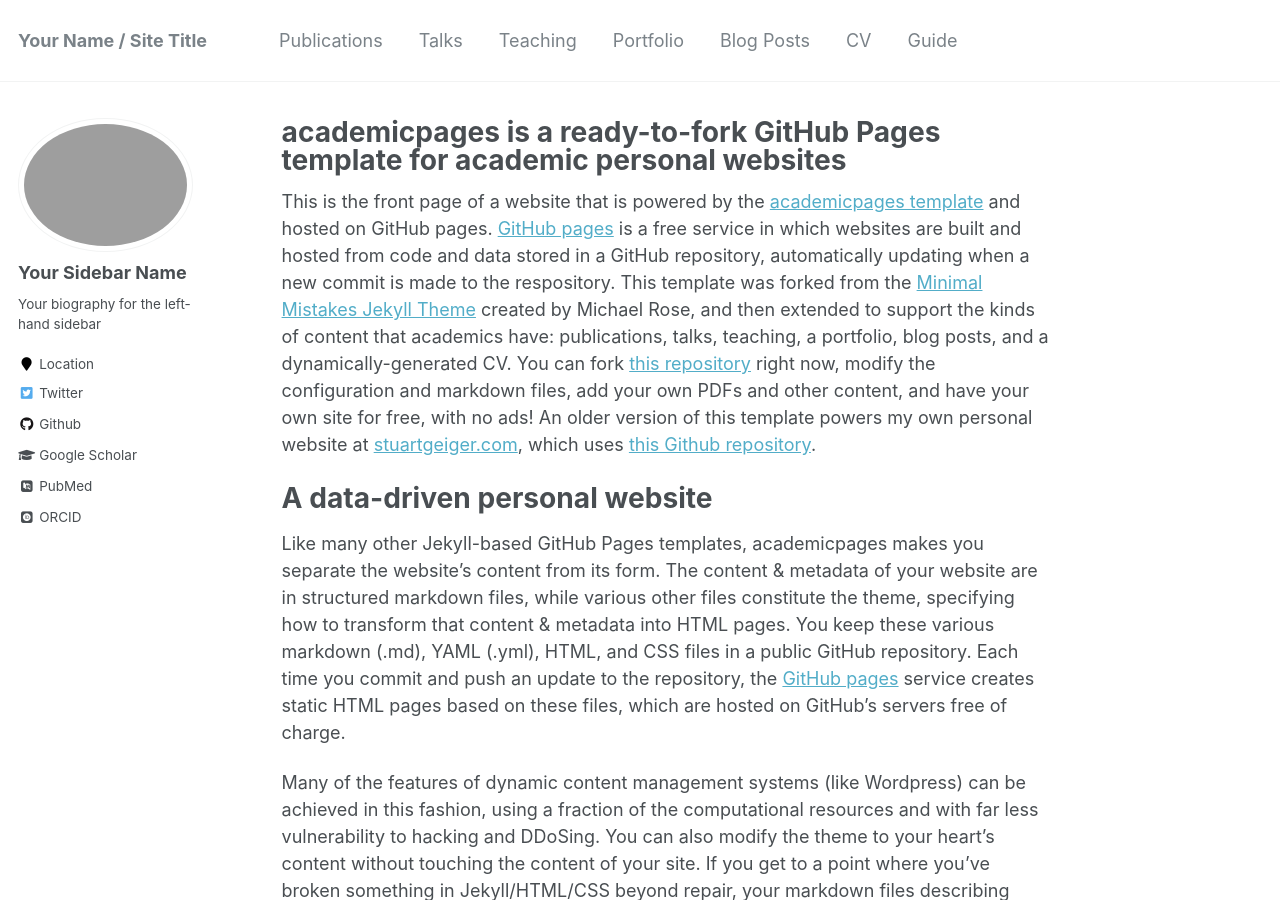
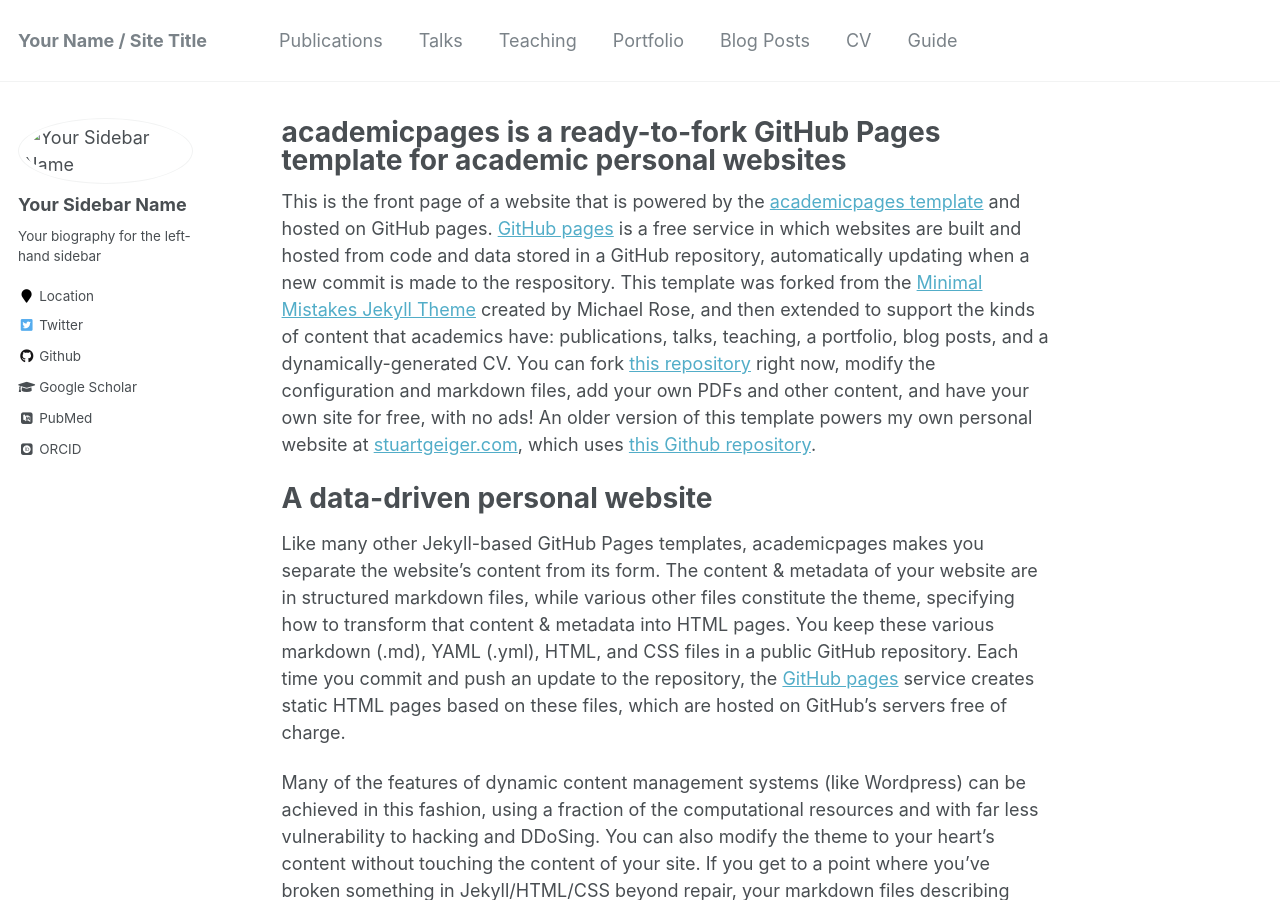
Before and after one commit to markhinds/series, a Jekyll site: the page built from _pages/about.md, in a window 1280 px wide and 900 px high. Built offline with Jekyll 4.4.1, drawn with Linux system fonts in a browser that asks for light colours; some web fonts are replaced.

Commit message:
Update _config.yml

```diff
--- a/_config.yml
+++ b/_config.yml
@@ -81,7 +81,7 @@ analytics:
 # Site Author
 author:
   name             : "Your Sidebar Name"
-  avatar           : "image/pfp.png"
+  avatar           : "    series/images/profile.png"
   bio              : "Your biography for the left-hand sidebar"
   location         : "Location"
   employer         :
```
